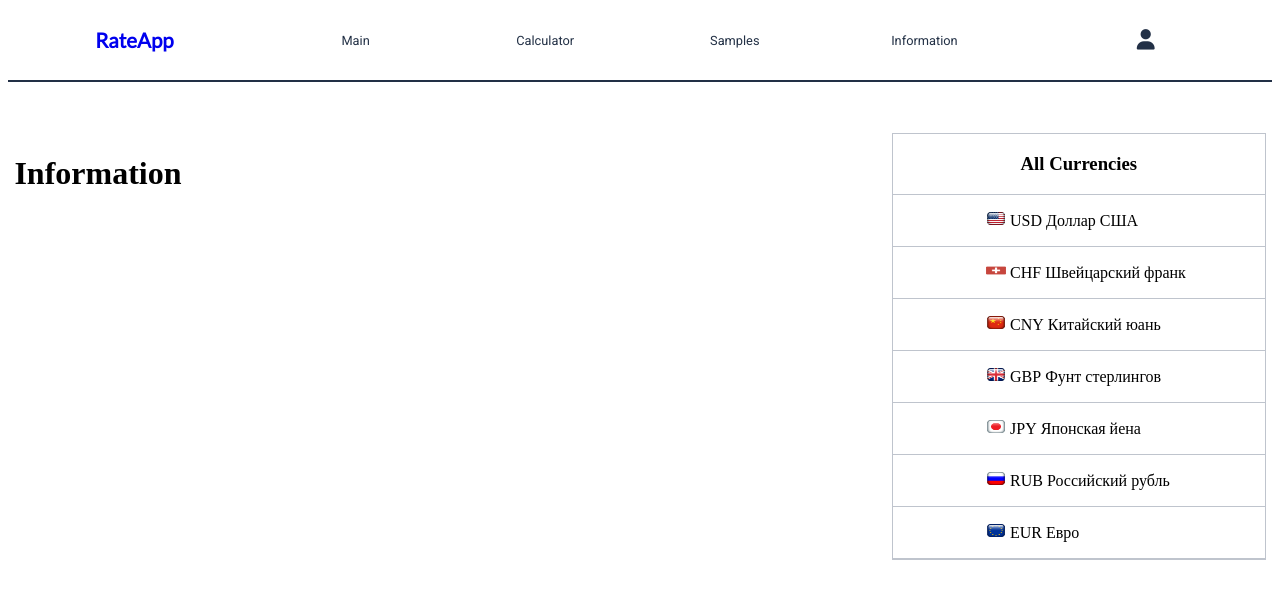
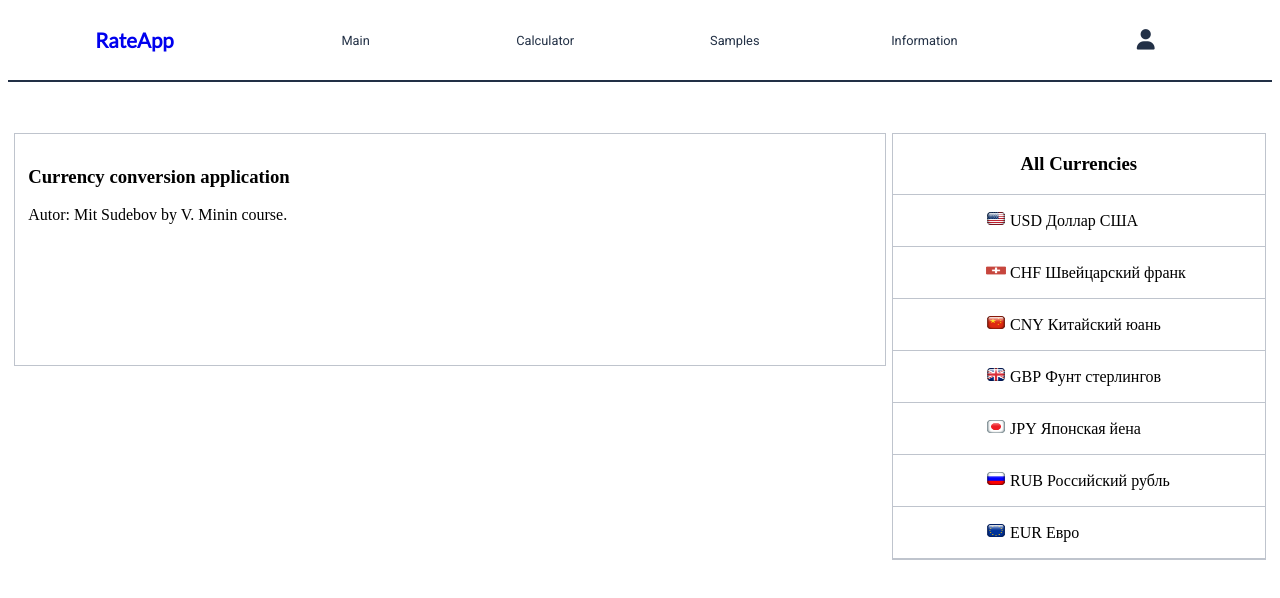
Before and after one commit to sudebovds/react-practice-course, a React (Create React App) app: page /info in a window 1280 px wide. Shown: the top 598 px of the page. Built offline with nearby package versions, Linux system fonts and the light colour scheme; no server answers.

Commit message:
Add Button component

```diff
--- a/src/App.js
+++ b/src/App.js
@@ -66,11 +66,17 @@ class App extends React.Component{
   }
 
   inputValueHandler = (event) => {
-    this.setState({inputValue: event.target.value});
+    this.setState({
+      inputValue: event.target.value,
+      result: null
+      });
   }
 
   currencyValueHandler = (event) => {
-    this.setState({currencyValue: event.target.value});
+    this.setState({
+      currencyValue: event.target.value,
+      result: null
+    });
   }
 
   calculatorHandler = async (value) => {
--- /dev/null
+++ b/src/components/button/Button.js
@@ -0,0 +1,13 @@
+import React from 'react';
+import './button.scss';
+
+export const Button = (props) => {
+    return(
+        <button
+            className = 'btn'
+            onClick = {() => props.click(props.arg || '') || undefined}
+        >
+            {props.text}
+        </button>
+    );
+}
--- /dev/null
+++ b/src/components/button/button.scss
@@ -0,0 +1,15 @@
+.btn{
+    font-family: 'Roboto', sans-serif;
+    font-size: 1vw;
+    color: #223046;
+
+    border-radius: 5px;
+    border: 1px solid #BFC4CD;
+
+    cursor: pointer;
+
+    &:hover{
+        color: white;
+        background-color: #223046;
+    }
+}
--- a/src/components/countResult/CountResult.js
+++ b/src/components/countResult/CountResult.js
@@ -8,12 +8,22 @@ export const CountResult = () => {
     return(
         <div className = 'calcResult'>
             <ul>
+
+                {
+                    state.result ?
+
                         <li>
                         <p>
                             <span>{state.inputValue}&nbsp;RUB</span> =
                             <span>{state.result}&nbsp;{state.currencyValue}</span>
                         </p>
                     </li>
+
+                    :
+
+                    null
+                }
+
             </ul>
         </div>
     );
--- a/src/components/counter/Counter.js
+++ b/src/components/counter/Counter.js
@@ -1,5 +1,6 @@
 import React, { useContext } from 'react';
 import { RateContext } from '../../context/RateContext';
+import { Button } from '../button/Button';
 import './counter.scss';
 
 export const Counter = () => {
@@ -29,7 +30,14 @@ export const Counter = () => {
                             })
                     }
                 </select>
-                <button onClick = {() => calculatorHandler(state.currencyValue)}>Calculate</button>
+                <Button
+                    text='Calculate'
+                    click = { calculatorHandler }
+                    arg = {state.currencyValue}
+                />
+                {
+                    /*<button onClick = {() => calculatorHandler(state.currencyValue)}>Calculate</button>*/
+                }
             </div>
         </div>
     );
--- a/src/pages/info/Info.js
+++ b/src/pages/info/Info.js
@@ -4,8 +4,11 @@ import './info.scss';
 export const Info = () => {
 
     return(
-        <div>
-            <h1>Information</h1>
+        <div className = 'info'>
+            <h3>Currency conversion application</h3>
+            <p>
+                Autor: Mit Sudebov by V. Minin course.
+            </p>
         </div>
     );
 }
--- a/src/pages/info/info.scss
+++ b/src/pages/info/info.scss
@@ -0,0 +1,5 @@
+.info{
+    min-height: 16vw;
+    border: 1px solid #bfc4cd;
+    padding: 1vw;
+}
```
Lines whose indentation alone changed are shown as unchanged.
